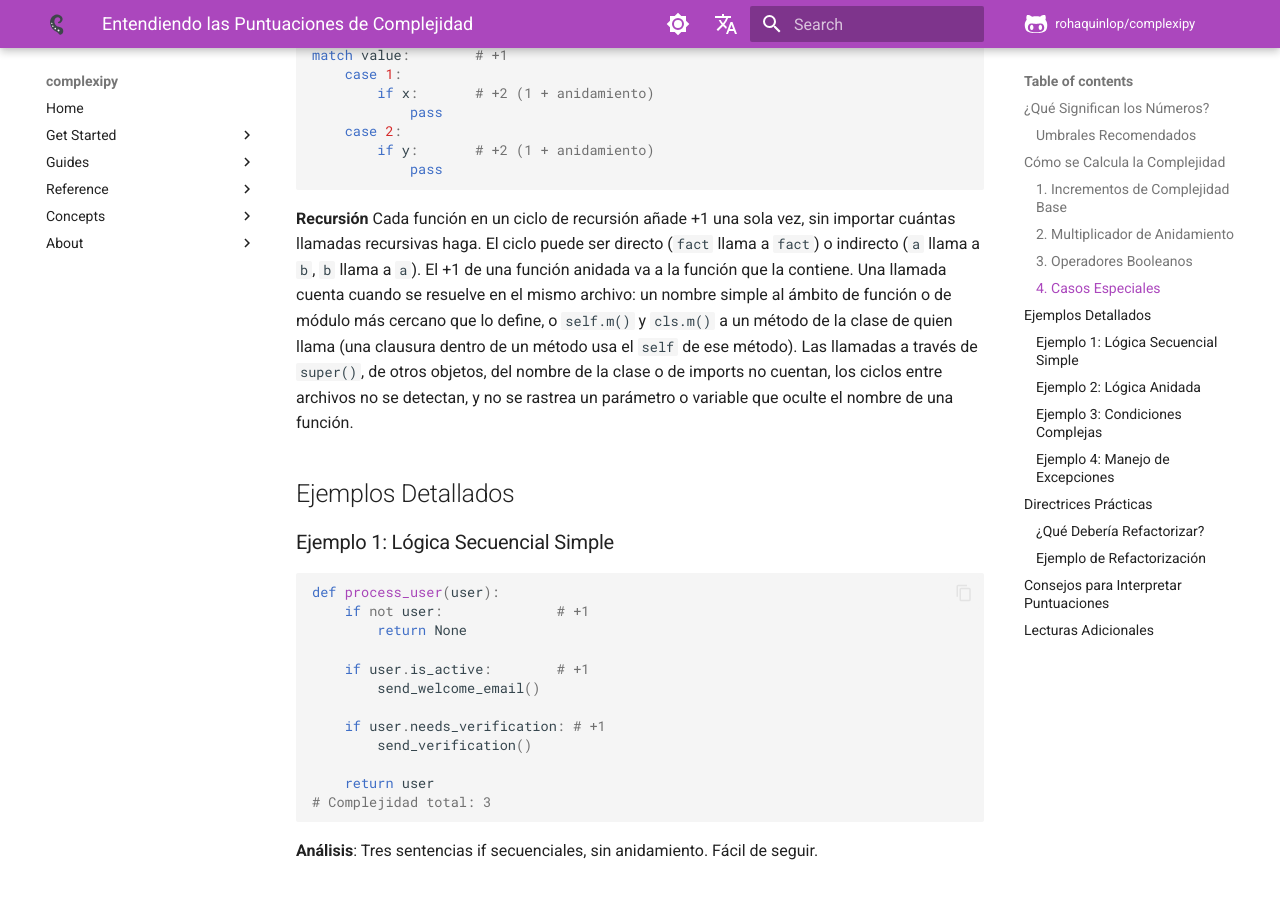
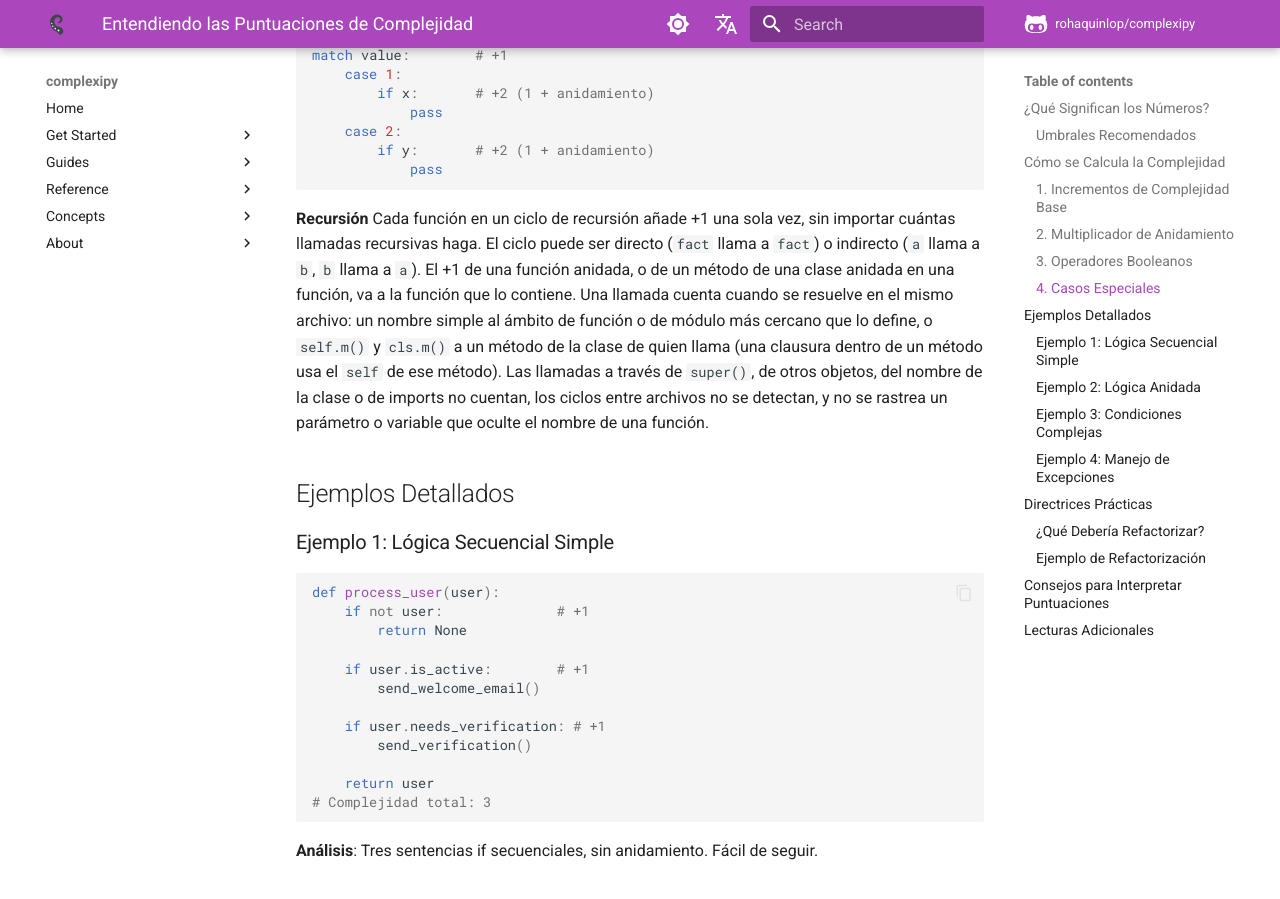
Before and after one commit to rohaquinlop/complexipy, an MkDocs documentation site: the page built from docs/es/understanding-scores.md, in a window 1280 px wide and 900 px high, scrolled down 2441 px. Built offline with MkDocs 1.6.1 and Material for MkDocs 9.7.7, drawn with Linux system fonts in a browser that asks for light colours; comment, search, counter and statistics services are not loaded.

Commit message:
docs(scores): name methods of classes nested in functions

````diff
--- a/docs/es/understanding-scores.md
+++ b/docs/es/understanding-scores.md
@@ -91,7 +91,7 @@
 ```
 
 **Recursión**
-Cada función en un ciclo de recursión añade +1 una sola vez, sin importar cuántas llamadas recursivas haga. El ciclo puede ser directo (`fact` llama a `fact`) o indirecto (`a` llama a `b`, `b` llama a `a`). El +1 de una función anidada va a la función que la contiene. Una llamada cuenta cuando se resuelve en el mismo archivo: un nombre simple al ámbito de función o de módulo más cercano que lo define, o `self.m()` y `cls.m()` a un método de la clase de quien llama (una clausura dentro de un método usa el `self` de ese método). Las llamadas a través de `super()`, de otros objetos, del nombre de la clase o de imports no cuentan, los ciclos entre archivos no se detectan, y no se rastrea un parámetro o variable que oculte el nombre de una función.
+Cada función en un ciclo de recursión añade +1 una sola vez, sin importar cuántas llamadas recursivas haga. El ciclo puede ser directo (`fact` llama a `fact`) o indirecto (`a` llama a `b`, `b` llama a `a`). El +1 de una función anidada, o de un método de una clase anidada en una función, va a la función que lo contiene. Una llamada cuenta cuando se resuelve en el mismo archivo: un nombre simple al ámbito de función o de módulo más cercano que lo define, o `self.m()` y `cls.m()` a un método de la clase de quien llama (una clausura dentro de un método usa el `self` de ese método). Las llamadas a través de `super()`, de otros objetos, del nombre de la clase o de imports no cuentan, los ciclos entre archivos no se detectan, y no se rastrea un parámetro o variable que oculte el nombre de una función.
 
 ## Ejemplos Detallados
 
````
Also changed, not shown: docs/understanding-scores.md (+1 -1 lines).
